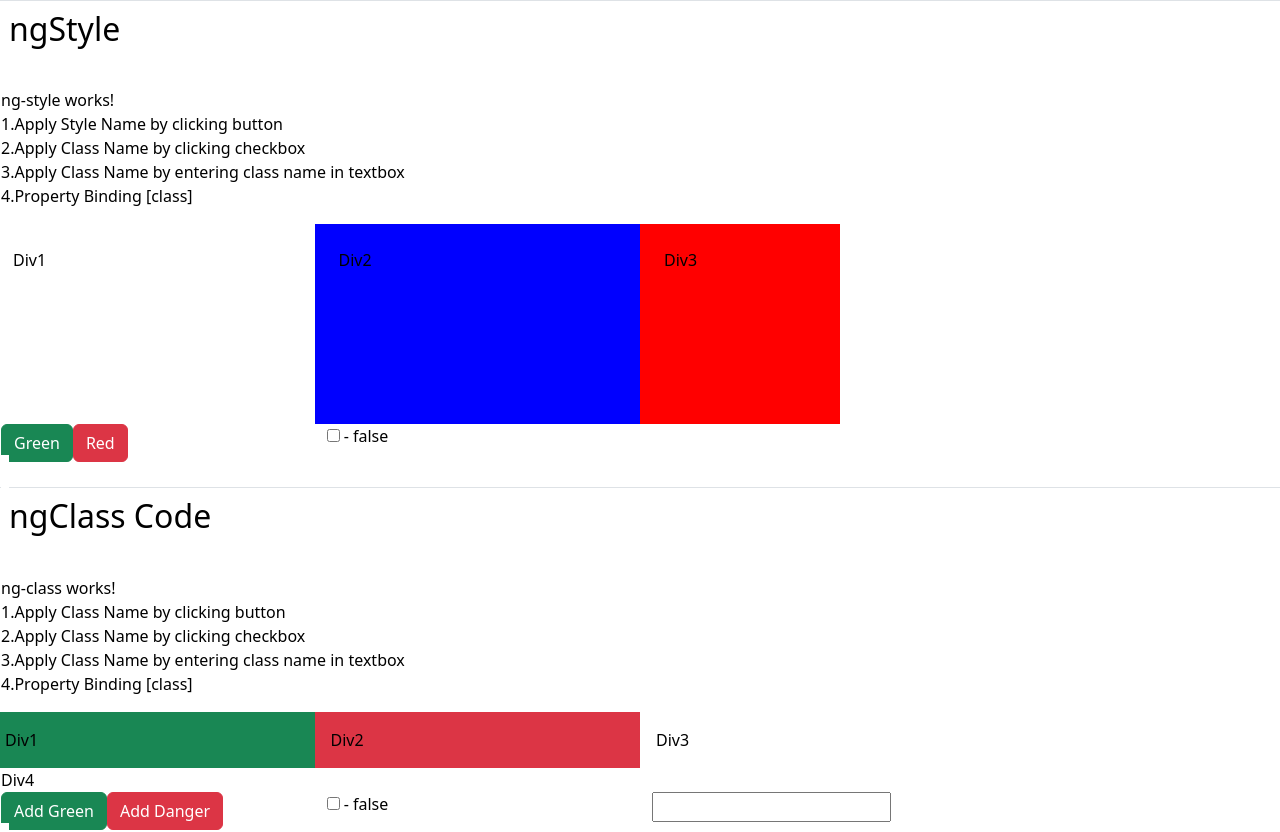
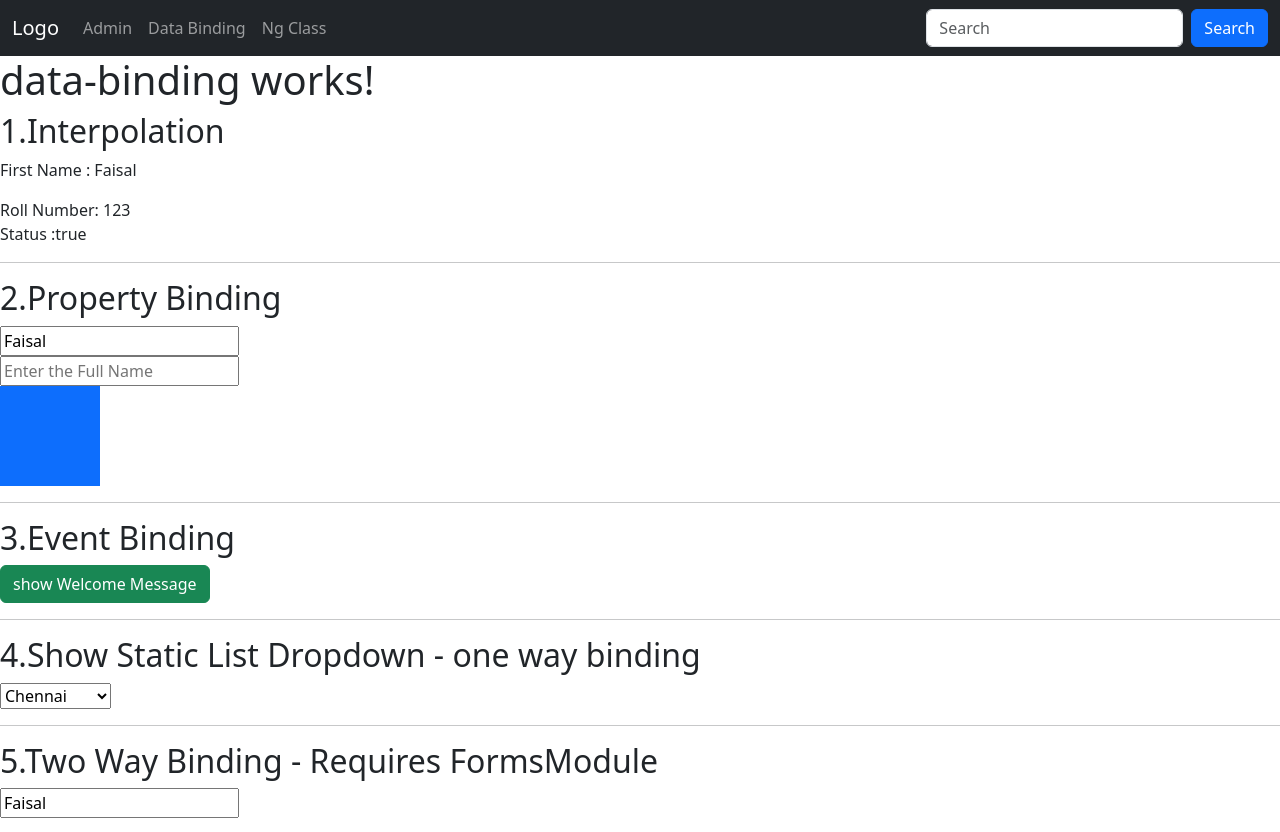
Before and after one commit to moh-faisal85/AngularJS, an Angular app in the folder Training.Angular19.Project/: page /dataBinding in a window 1280 px wide. Before the commit this address led to /. Shown: the top 832 px of the page. Built offline with nearby package versions, Linux system fonts and the light colour scheme.

Commit message:
Part-9:Angular19-Routing Implementation

```diff
--- a/Training.Angular19.Project/src/app/app.component.html
+++ b/Training.Angular19.Project/src/app/app.component.html
@@ -10,7 +10,7 @@
 
 <main class="main">
   <div class="content">
-    <table class="table table-bordered">
+    <!-- <table class="table table-bordered">
       <tr>
         <td colspan="2">
           <H2>ngStyle</H2>
@@ -46,8 +46,33 @@
       </tr>
 
 
-    </table>
+    </table> -->
   </div>
+  <nav class="navbar navbar-expand-sm navbar-dark bg-dark">
+    <div class="container-fluid">
+      <a class="navbar-brand" href="javascript:void(0)">Logo</a>
+      <button class="navbar-toggler" type="button" data-bs-toggle="collapse" data-bs-target="#mynavbar">
+        <span class="navbar-toggler-icon"></span>
+      </button>
+      <div class="collapse navbar-collapse" id="mynavbar">
+        <ul class="navbar-nav me-auto">
+          <li class="nav-item">
+            <a class="nav-link" routerLink="admin">Admin</a>
+          </li>
+          <li class="nav-item">
+            <a class="nav-link" [routerLink]="'dataBinding'">Data Binding</a>
+          </li>
+          <li class="nav-item">
+            <a class="nav-link" routerLink="ng-class">Ng Class</a>
+          </li>
+        </ul>
+        <form class="d-flex">
+          <input class="form-control me-2" type="text" placeholder="Search">
+          <button class="btn btn-primary" type="button">Search</button>
+        </form>
+      </div>
+    </div>
+  </nav>
 </main>
 
 <!-- * * * * * * * * * * * * * * * * * * * * * * * * * * * * * * * * -->
@@ -59,4 +84,4 @@
 <!-- * * * * * * * * * * * * * * * * * * * * * * * * * * * * * * * * -->
 
 
-<router-outlet />
+<router-outlet ></router-outlet>
--- a/Training.Angular19.Project/src/app/app.routes.ts
+++ b/Training.Angular19.Project/src/app/app.routes.ts
@@ -1,3 +1,29 @@
 import { Routes } from '@angular/router';
+import { AdminComponent } from './components/admin/admin.component';
+import { DataBindingComponent } from './components/data-binding/data-binding.component';
+import { NgClassComponent } from './components/ng-class/ng-class.component';
+import { ControlStatementComponent } from './components/control-statement/control-statement.component';
 
-export const routes: Routes = [];
+export const routes: Routes = [
+    {
+        path:'',
+        redirectTo:'dataBinding',
+        pathMatch:'full'
+    },
+    {
+        path:'admin',
+        component:AdminComponent
+    },
+    {
+        path:'dataBinding',
+        component:DataBindingComponent
+    },
+    {
+        path:'ng-class',
+        component:NgClassComponent
+    },
+    {
+        path:'control-flow',
+        component:ControlStatementComponent
+    },
+];
--- /dev/null
+++ b/Training.Angular19.Project/src/app/components/control-statement/control-statement.component.html
@@ -0,0 +1 @@
+<p>control-statement works!</p>
```
Also changed, not shown: Training.Angular19.Project/src/app/app.component.ts (+10 -9 lines), Training.Angular19.Project/src/app/components/control-statement/control-statement.component.ts (added, +11 -0 lines), Training.Angular19.Project/src/app/components/control-statement/control-statement.component.css (added), 1 other file (tests, documents, lock files or other folders).
